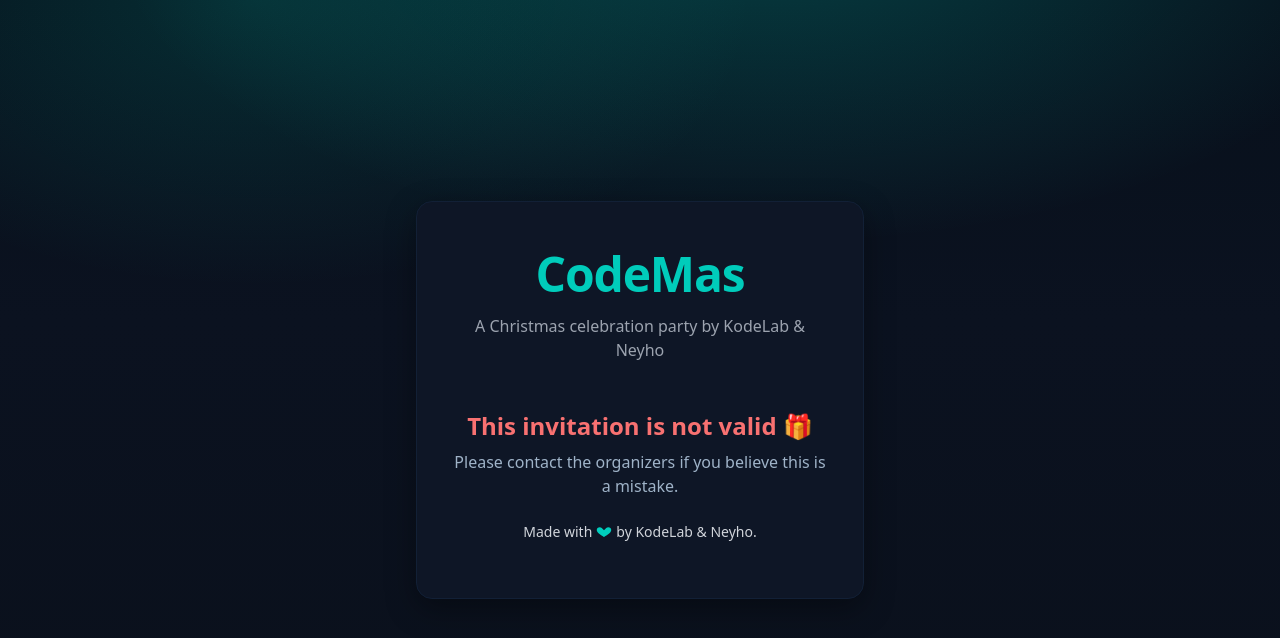
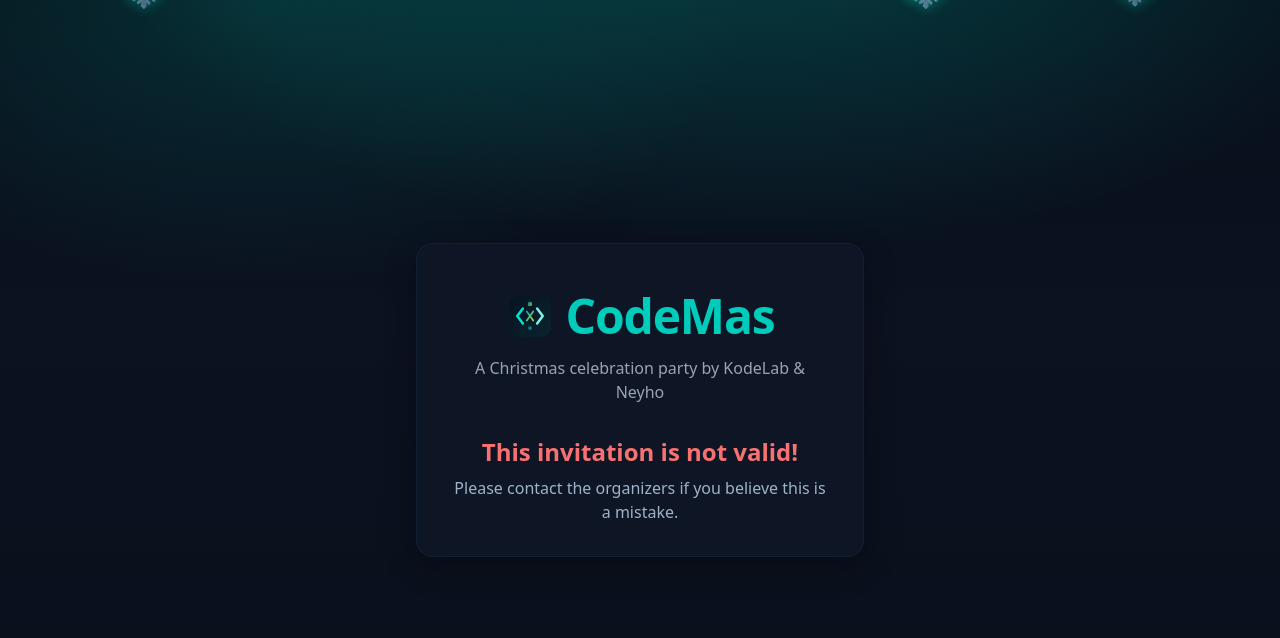
Before and after one commit to Kodelabers/christmas-party-invitation-app, a Next.js app: page / in a window 1280 px wide. Shown: the top 638 px of the page. Built offline with nearby package versions, Linux system fonts and the light colour scheme; no server answers.

Commit message:
Add animation on every page, pagination on admin dashboard, function for creating a new guest

```diff
--- a/app/admin/page.tsx
+++ b/app/admin/page.tsx
@@ -5,7 +5,7 @@ import { useRouter } from 'next/navigation';
 import { supabase, type ResponseRecord } from '@/lib/supabase';
 import Header from '@/components/Header';
 import Footer from '@/components/Footer';
-// Snowflakes removed for a cleaner admin look
+import Snowflakes from '@/components/Snowflakes';
 
 export default function AdminPage() {
   const router = useRouter();
@@ -16,6 +16,12 @@ export default function AdminPage() {
   const [loginError, setLoginError] = useState('');
   const [responses, setResponses] = useState<ResponseRecord[]>([]);
   const [loadingResponses, setLoadingResponses] = useState(false);
+  const [currentPage, setCurrentPage] = useState(1);
+  const [totalCount, setTotalCount] = useState(0);
+  const pageSize = 20;
+  const [newEmail, setNewEmail] = useState('');
+  const [addEmailError, setAddEmailError] = useState('');
+  const [addEmailSuccess, setAddEmailSuccess] = useState('');
 
   useEffect(() => {
     checkAuth();
@@ -51,7 +57,7 @@ export default function AdminPage() {
       // Set authentication
       sessionStorage.setItem('admin_authenticated', 'true');
       setIsAuthenticated(true);
-      loadResponses();
+      loadResponses(1);
     } catch (error) {
       console.error('Login error:', error);
       setLoginError('An error occurred during login');
@@ -62,23 +68,80 @@ export default function AdminPage() {
     sessionStorage.removeItem('admin_authenticated');
     setIsAuthenticated(false);
     setResponses([]);
+    setCurrentPage(1);
+    setTotalCount(0);
+    setNewEmail('');
+    setAddEmailError('');
+    setAddEmailSuccess('');
   };
 
-  const loadResponses = async () => {
+  const loadResponses = async (page = 1) => {
     setLoadingResponses(true);
     try {
-      const { data, error } = await supabase
+      const from = (page - 1) * pageSize;
+      const to = from + pageSize - 1;
+
+      const { data, error, count } = await supabase
         .from('responses')
-        .select('*')
-        .order('updated_at', { ascending: false });
+        .select('*', { count: 'exact' })
+        .order('updated_at', { ascending: false })
+        .range(from, to);
 
       if (error) throw error;
 
       setResponses(data || []);
+      if (typeof count === 'number') {
+        setTotalCount(count);
+      }
+      setCurrentPage(page);
     } catch (error) {
       console.error('Error loading responses:', error);
     } finally {
       setLoadingResponses(false);
+    }
+  };
+
+  const totalPages = Math.max(1, Math.ceil(totalCount / pageSize));
+
+  const handlePageChange = (page: number) => {
+    if (page < 1 || page > totalPages || page === currentPage) return;
+    loadResponses(page);
+  };
+
+  const handleAddEmail = async (e: React.FormEvent) => {
+    e.preventDefault();
+    setAddEmailError('');
+    setAddEmailSuccess('');
+
+    const trimmedEmail = newEmail.trim().toLowerCase();
+    const emailRegex = /^[A-Z0-9._%+-]+@[A-Z0-9.-]+\.[A-Z]{2,}$/i;
+
+    if (!emailRegex.test(trimmedEmail)) {
+      setAddEmailError('Please enter a valid email address.');
+      return;
+    }
+
+    try {
+      const { error } = await supabase
+        .from('responses')
+        .insert({ email: trimmedEmail, response: null, updated_at: new Date().toISOString() });
+
+      if (error) {
+        if (error.code === '23505') {
+          setAddEmailError('This email is already invited.');
+        } else {
+          console.error('Add email error:', error);
+          setAddEmailError('Unable to add this email right now. Please try again.');
+        }
+        return;
+      }
+
+      setAddEmailSuccess('Email added successfully.');
+      setNewEmail('');
+      loadResponses(1);
+    } catch (err) {
+      console.error('Add email error:', err);
+      setAddEmailError('Unable to add this email right now. Please try again.');
     }
   };
 
@@ -97,6 +160,7 @@ export default function AdminPage() {
   if (!isAuthenticated) {
     return (
       <div className="min-h-screen flex flex-col">
+        <Snowflakes />
         <div className="flex-1 flex items-center justify-center px-4 py-12">
           <div className="card card-contrast p-8 md:p-10 max-w-md w-full text-brand-text">
             <Header />
@@ -148,6 +212,7 @@ export default function AdminPage() {
 
   return (
     <div className="min-h-screen flex flex-col">
+      <Snowflakes />
       <div className="flex-1 px-4 py-12">
         <div className="max-w-7xl mx-auto">
           <div className="card p-8 md:p-12">
@@ -159,6 +224,36 @@ export default function AdminPage() {
               >
                 Logout
               </button>
+            </div>
+
+            <div className="card bg-brand-card/60 border border-brand-border p-6 mb-8">
+              <h2 className="text-2xl font-semibold text-brand-text mb-4">Add guest</h2>
+              <p className="text-sm text-brand-muted mb-4">
+              Enter the guest’s email address to allow them access to the invitation page. Duplicate emails are ignored.
+              </p>
+              <form onSubmit={handleAddEmail} className="flex flex-col sm:flex-row gap-3">
+                <input
+                  type="email"
+                  value={newEmail}
+                  onChange={(e) => setNewEmail(e.target.value)}
+                  placeholder="guest@example.com"
+                  className="flex-1 px-4 py-3 rounded-lg bg-transparent border border-brand-border text-brand-text placeholder:text-brand-muted focus:outline-none focus:ring-2 focus:ring-brand-primary/40"
+                  required
+                />
+                <button
+                  type="submit"
+                  className="btn-primary text-black transition px-6 py-3 disabled:opacity-50 disabled:cursor-not-allowed"
+                  disabled={loadingResponses}
+                >
+                  Add Email
+                </button>
+              </form>
+              {addEmailError && (
+                <p className="mt-3 text-sm text-red-400">{addEmailError}</p>
+              )}
+              {addEmailSuccess && (
+                <p className="mt-3 text-sm text-brand-primary">{addEmailSuccess}</p>
+              )}
             </div>
 
             <div className="grid grid-cols-1 md:grid-cols-3 gap-6 mb-8">
@@ -183,6 +278,7 @@ export default function AdminPage() {
                   <div className="text-4xl animate-bounce">🎄</div>
                 </div>
               ) : (
+                <>
                   <div className="overflow-x-auto">
                     <table className="w-full border-collapse rounded-lg shadow-card border border-brand-border bg-brand-card">
                       <thead className="bg-black/20">
@@ -220,6 +316,34 @@ export default function AdminPage() {
                       </tbody>
                     </table>
                   </div>
+
+                  <div className="mt-6 flex flex-col sm:flex-row items-center justify-between gap-4">
+                    <p className="text-sm text-brand-muted">
+                      {totalCount === 0
+                        ? 'No responses yet'
+                        : `Showing ${Math.min((currentPage - 1) * pageSize + 1, totalCount)}-${Math.min(currentPage * pageSize, totalCount)} of ${totalCount}`}
+                    </p>
+                    <div className="flex items-center gap-2">
+                      <button
+                        onClick={() => handlePageChange(currentPage - 1)}
+                        disabled={currentPage === 1}
+                        className="btn-outline disabled:opacity-50 disabled:cursor-not-allowed px-4 py-2"
+                      >
+                        Previous
+                      </button>
+                      <span className="text-sm text-brand-muted">
+                        Page {totalCount === 0 ? 0 : currentPage} of {totalCount === 0 ? 0 : totalPages}
+                      </span>
+                      <button
+                        onClick={() => handlePageChange(currentPage + 1)}
+                        disabled={currentPage === totalPages || totalCount === 0}
+                        className="btn-outline disabled:opacity-50 disabled:cursor-not-allowed px-4 py-2"
+                      >
+                        Next
+                      </button>
+                    </div>
+                  </div>
+                </>
               )}
             </div>
           </div>
--- a/app/globals.css
+++ b/app/globals.css
@@ -16,4 +16,27 @@ body {
   color: #E6EEF8;
 }
 
+@keyframes snowfall {
+  0% {
+    transform: translate3d(0, -120%, 0) rotate(0deg);
+  }
+  50% {
+    transform: translate3d(12px, 0, 0) rotate(180deg);
+  }
+  100% {
+    transform: translate3d(-12px, 120vh, 0) rotate(360deg);
+  }
+}
+
+.snowflake {
+  position: absolute;
+  top: -5%;
+  color: #00CCBB;
+  text-shadow: 0 0 12px rgba(0, 204, 187, 0.45);
+  animation-name: snowfall;
+  animation-timing-function: linear;
+  animation-iteration-count: infinite;
+  filter: drop-shadow(0 0 6px rgba(0, 204, 187, 0.6));
+}
+
 /* Component classes moved to Tailwind plugin in tailwind.config.ts */
--- a/app/page.tsx
+++ b/app/page.tsx
@@ -5,6 +5,7 @@ import { useSearchParams, useRouter } from 'next/navigation';
 import { supabase, type Response } from '@/lib/supabase';
 import Header from '@/components/Header';
 import Footer from '@/components/Footer';
+import Snowflakes from '@/components/Snowflakes';
 
 function HomeContent() {
   const searchParams = useSearchParams();
@@ -93,16 +94,16 @@ function HomeContent() {
   if (!isValid) {
     return (
       <div className="min-h-screen flex flex-col">
+        <Snowflakes />
         <div className="flex-1 flex items-center justify-center px-4">
           <div className="text-center card p-8 max-w-md w-full">
             <Header />
-            <div className="mt-8">
+            <div className="mt-4">
               <p className="text-xl md:text-2xl text-red-400 font-semibold mb-2">
-                This invitation is not valid 🎁
+                This invitation is not valid!
               </p>
               <p className="text-brand-muted">Please contact the organizers if you believe this is a mistake.</p>
             </div>
-            <Footer />
           </div>
         </div>
       </div>
@@ -111,6 +112,7 @@ function HomeContent() {
 
   return (
     <div className="min-h-screen flex flex-col">
+      <Snowflakes />
       <div className="flex-1 flex items-center justify-center px-4 py-12">
         <div className="text-center card card-contrast p-8 md:p-12 max-w-xl w-full">
           <Header />
--- a/app/success/page.tsx
+++ b/app/success/page.tsx
@@ -4,6 +4,7 @@ import { useEffect, useState, Suspense } from 'react';
 import { useSearchParams, useRouter } from 'next/navigation';
 import Header from '@/components/Header';
 import Footer from '@/components/Footer';
+import Snowflakes from '@/components/Snowflakes';
 import { type Response } from '@/lib/supabase';
 
 function SuccessContent() {
@@ -37,6 +38,7 @@ function SuccessContent() {
 
   return (
     <div className="min-h-screen flex flex-col">
+      <Snowflakes />
       <div className="flex-1 flex items-center justify-center px-4 py-12">
         <div className="text-center card card-contrast p-8 md:p-12 max-w-xl w-full">
           <Header />
--- a/components/Footer.tsx
+++ b/components/Footer.tsx
@@ -11,7 +11,15 @@ export default function Footer() {
           aria-hidden="true"
           className="inline align-[-2px] mx-1"
         >
-          <path fill="#00cebd" d="M12 21s-6.716-4.23-9.293-6.808C.828 12.313.5 9.5 2.343 7.657c1.757-1.757 4.6-1.757 6.357 0L12 11l3.3-3.343c1.757-1.757 4.6-1.757 6.357 0 1.843 1.843 1.515 4.656-.364 6.535C18.716 16.77 12 21 12 21z"/>
+          <defs>
+            <linearGradient id="footer-heart-gradient" x1="0%" y1="0%" x2="100%" y2="0%">
+              <stop offset="0%" stopColor="#00ACBA" />
+              <stop offset="50%" stopColor="#00ACBA" />
+              <stop offset="50%" stopColor="#B3D342" />
+              <stop offset="100%" stopColor="#B3D342" />
+            </linearGradient>
+          </defs>
+          <path fill="url(#footer-heart-gradient)" d="M12 21s-6.716-4.23-9.293-6.808C.828 12.313.5 9.5 2.343 7.657c1.757-1.757 4.6-1.757 6.357 0L12 11l3.3-3.343c1.757-1.757 4.6-1.757 6.357 0 1.843 1.843 1.515 4.656-.364 6.535C18.716 16.77 12 21 12 21z"/>
         </svg>
         by KodeLab & Neyho.
       </p>
--- a/components/Header.tsx
+++ b/components/Header.tsx
@@ -1,10 +1,15 @@
+import LogoIcon from './LogoIcon';
+
 export default function Header() {
   return (
-    <header className="text-center py-4 ">
-      <h1 className="text-4xl md:text-5xl font-extrabold tracking-tight text-[#00CCBB]">
-        CodeMas
-      </h1>
-      <p className="mt-4 text-base md:text-[16px] text-gray-400 ">
+    <header className="text-center py-4">
+      <div className="flex items-center justify-center gap-3">
+        <LogoIcon className="w-12 h-12" />
+        <h1 className="text-4xl md:text-5xl font-extrabold tracking-tight text-[#00CCBB]">
+          CodeMas
+        </h1>
+      </div>
+      <p className="mt-4 text-base md:text-[16px] text-gray-400">
         A Christmas celebration party by KodeLab & Neyho
       </p>
     </header>
--- /dev/null
+++ b/components/LogoIcon.tsx
@@ -0,0 +1,50 @@
+export default function LogoIcon({ className = "w-12 h-12" }: { className?: string }) {
+  return (
+    <svg
+      viewBox="0 0 512 512"
+      xmlns="http://www.w3.org/2000/svg"
+      role="img"
+      aria-hidden="true"
+      className={className}
+    >
+      <defs>
+        <linearGradient id="logo-bg-gradient" x1="0%" y1="0%" x2="100%" y2="100%">
+          <stop offset="0%" stopColor="#061320" />
+          <stop offset="100%" stopColor="#0B2330" />
+        </linearGradient>
+        <linearGradient id="logo-accent-gradient" x1="0%" y1="0%" x2="100%" y2="100%">
+          <stop offset="0%" stopColor="#00ACBA" />
+          <stop offset="100%" stopColor="#B3D342" />
+        </linearGradient>
+      </defs>
+
+      <rect x="32" y="32" width="448" height="448" rx="120" fill="url(#logo-bg-gradient)" />
+      <path
+        d="M180 176 L120 256 L180 336"
+        stroke="#00E6D2"
+        strokeWidth="26"
+        strokeLinecap="round"
+        strokeLinejoin="round"
+        fill="none"
+      />
+      <path
+        d="M332 176 L392 256 L332 336"
+        stroke="#7CF3E6"
+        strokeWidth="26"
+        strokeLinecap="round"
+        strokeLinejoin="round"
+        fill="none"
+      />
+
+      <g stroke="url(#logo-accent-gradient)" strokeWidth="18" strokeLinecap="round">
+        <line x1="256" y1="180" x2="256" y2="332" />
+        <line x1="222" y1="208" x2="290" y2="304" />
+        <line x1="290" y1="208" x2="222" y2="304" />
+        <line x1="256" y1="220" x2="256" y2="292" strokeWidth="10" />
+      </g>
+
+      <circle cx="256" cy="128" r="24" fill="url(#logo-accent-gradient)" opacity="0.75" />
+      <circle cx="256" cy="384" r="20" fill="#00E6D2" opacity="0.5" />
+    </svg>
+  );
+}
--- a/components/Snowflakes.tsx
+++ b/components/Snowflakes.tsx
@@ -1,32 +1,40 @@
 'use client';
 
-import { useEffect, useState } from 'react';
+import { useMemo } from 'react';
+
+type SnowflakeConfig = {
+  id: number;
+  left: string;
+  delay: string;
+  duration: string;
+  size: string;
+  opacity: number;
+};
 
 export default function Snowflakes() {
-  const [snowflakes, setSnowflakes] = useState<number[]>([]);
-
-  useEffect(() => {
-    const count = 50;
-    const flakes = Array.from({ length: count }, (_, i) => i);
-    setSnowflakes(flakes);
+  const flakes = useMemo<SnowflakeConfig[]>(() => {
+    const count = 24;
+    return Array.from({ length: count }, (_, id) => ({
+      id,
+      left: `${Math.random() * 100}%`,
+      delay: `${Math.random() * 8}s`,
+      duration: `${12 + Math.random() * 18}s`,
+      size: `${12 + Math.random() * 28}px`,
+      opacity: 0.25 + Math.random() * 0.35,
+    }));
   }, []);
 
   return (
-    <>
-      {snowflakes.map((flake) => (
-        <div
-          key={flake}
+    <div className="pointer-events-none fixed inset-0 overflow-hidden">
+      {flakes.map(({ id, left, delay, duration, size, opacity }) => (
+        <span
+          key={id}
           className="snowflake"
-          style={{
-            left: `${Math.random() * 100}%`,
-            animationDuration: `${10 + Math.random() * 20}s`,
-            animationDelay: `${Math.random() * 5}s`,
-            fontSize: `${10 + Math.random() * 20}px`,
-          }}
+          style={{ left, animationDelay: delay, animationDuration: duration, fontSize: size, opacity }}
         >
           ❄
-        </div>
+        </span>
       ))}
-    </>
+    </div>
   );
 }
```
Also changed, not shown: app/icon.svg (added). Lines whose indentation alone changed are shown as unchanged.
